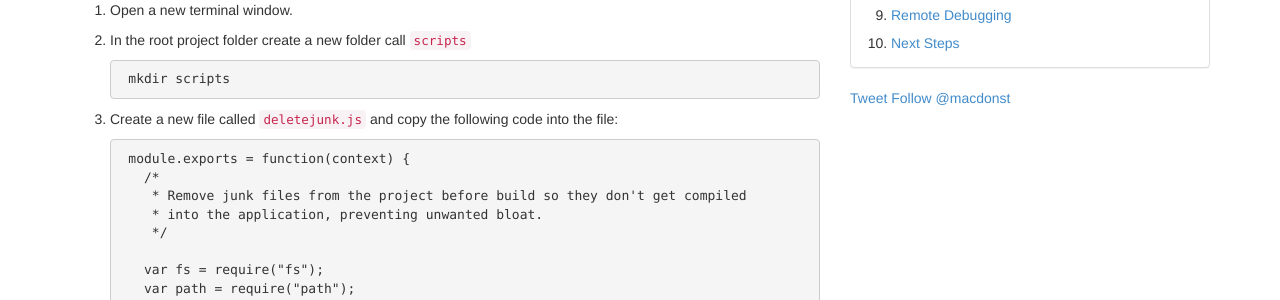
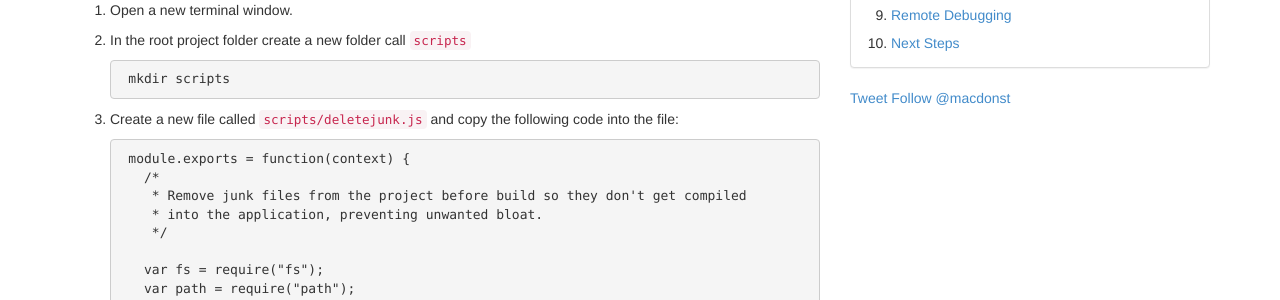
Before and after one commit to macdonst/summit-phonegap-supercharge, a Jekyll site: the page built from lesson6.md, in a window 1280 px wide. Shown: the part 393-693 px from the top of the page. Built offline with Jekyll 4.4.1, drawn with Linux system fonts in a browser that asks for light colours; nearby versions of some CDN libraries; library files that are not in the unit come from our copies; comment, search, counter and statistics services are not loaded.

Commit message:
Update lesson 6

```diff
--- a/lesson6.md
+++ b/lesson6.md
@@ -13,7 +13,7 @@ Hooks might be related to your application activities such as such as `before_bu
 
         mkdir scripts
 
-3. Create a new file called `deletejunk.js` and copy the following code into the file:
+3. Create a new file called `scripts/deletejunk.js` and copy the following code into the file:
 
         module.exports = function(context) {
           /*
```
